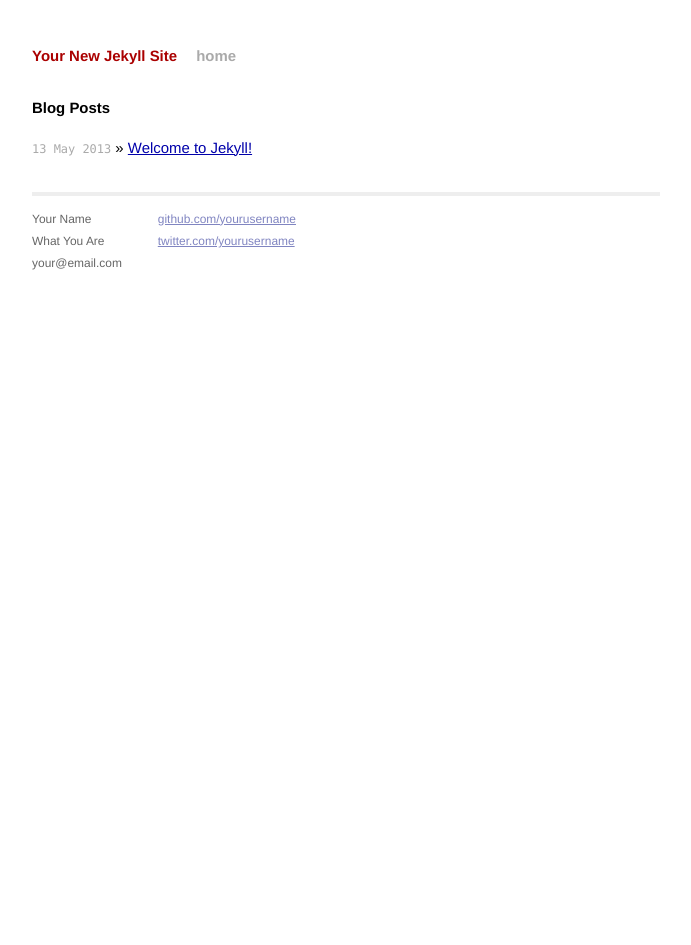
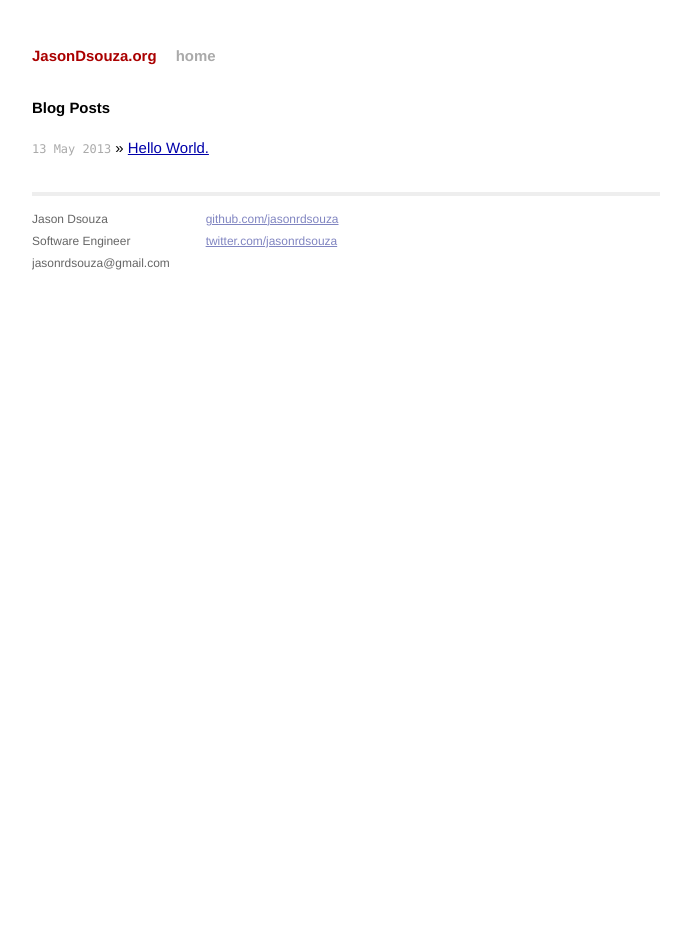
Before and after one commit to jasonrdsouza/jasonrdsouza.github.io, a Jekyll site: the page built from index.html, in a window 1280 px wide. Shown: the whole page, without its empty margins (294-985 px from the left). Built offline with Jekyll 4.4.1, drawn with Linux system fonts in a browser that asks for light colours.

Commit message:
Personalized the site/ added intro post

```diff
--- a/_config.yml
+++ b/_config.yml
@@ -1,2 +1,2 @@
-name: Your New Jekyll Site
+name: JasonDsouza.org
 pygments: true
--- a/_layouts/default.html
+++ b/_layouts/default.html
@@ -27,15 +27,15 @@
             <div class="footer">
               <div class="contact">
                 <p>
-                  Your Name<br />
-                  What You Are<br />
-                  your@email.com
+                  Jason Dsouza<br />
+                  Software Engineer<br />
+                  jasonrdsouza@gmail.com
                 </p>
               </div>
               <div class="contact">
                 <p>
-                  <a href="http://github.com/yourusername/">github.com/yourusername</a><br />
-                  <a href="http://twitter.com/yourusername/">twitter.com/yourusername</a><br />
+                  <a href="http://github.com/jasonrdsouza/">github.com/jasonrdsouza</a><br />
+                  <a href="http://twitter.com/jasonrdsouza/">twitter.com/jasonrdsouza</a><br />
                 </p>
               </div>
             </div>
--- a/index.html
+++ b/index.html
@@ -1,6 +1,6 @@
 ---
 layout: default
-title: Your New Jekyll Site
+title: www.jasondsouza.org
 ---
 
 <div id="home">
```
Also changed, not shown: _posts/2013-05-13-welcome-to-jekyll.markdown (deleted, +0 -24 lines), _posts/2013-05-17-hello-world.md (added, +43 -0 lines).
